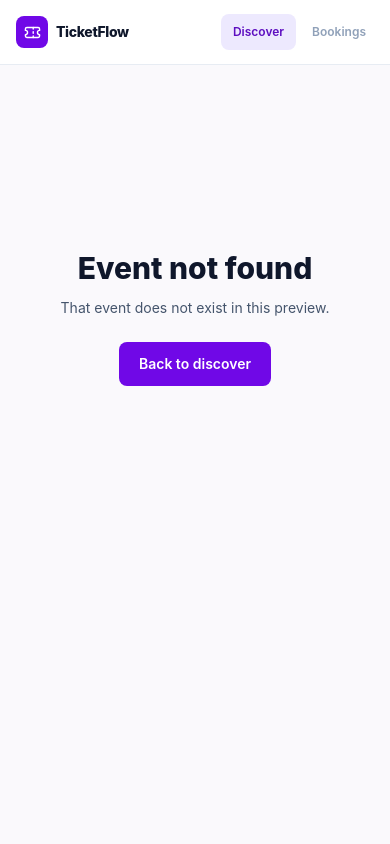
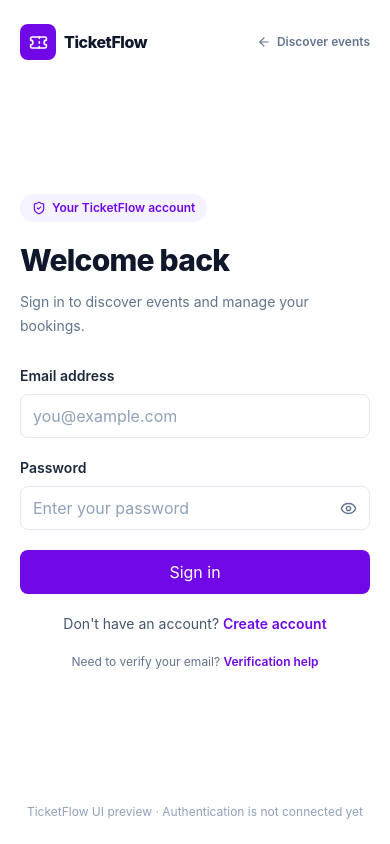
Before and after one commit to billalhossainjoy/ticketflow, a Next.js app in the folder apps/web/: page /sign-in in a window 390 px wide. Before the commit this address had no page. Built offline with nearby package versions, Linux system fonts and the light colour scheme.

Commit message:
feat(web): build responsive authentication UI with local validation

```diff
--- /dev/null
+++ b/apps/web/src/app/(auth)/sign-in/page.tsx
@@ -0,0 +1,13 @@
+import type { Metadata } from "next";
+import { AuthShell } from "@/components/auth/auth-shell";
+import { SignInForm } from "@/components/auth/sign-in-form";
+
+export const metadata: Metadata = { title: "Sign in | TicketFlow" };
+
+export default function SignInPage() {
+  return (
+    <AuthShell title="Welcome back" description="Sign in to discover events and manage your bookings.">
+      <SignInForm />
+    </AuthShell>
+  );
+}
```
